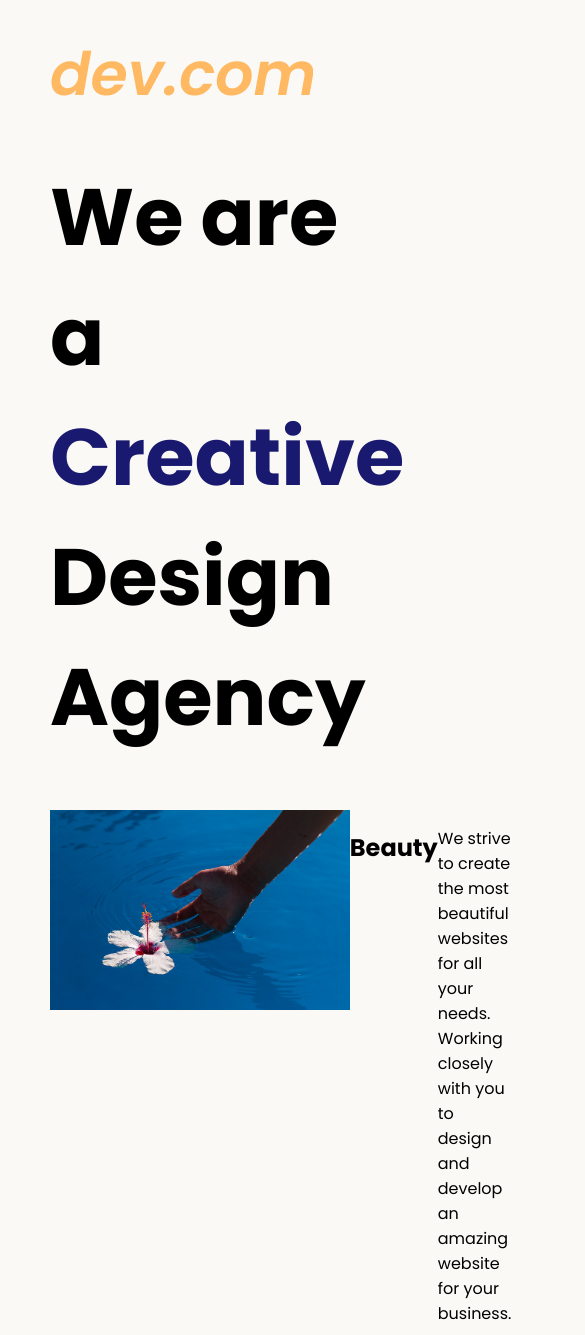
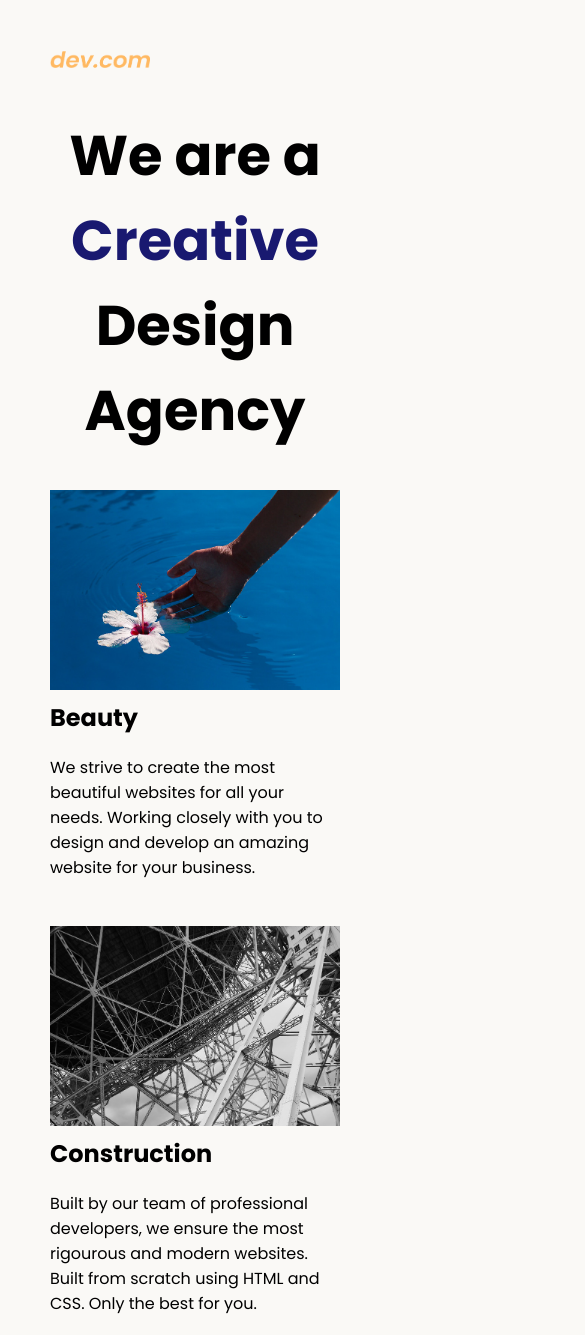
Before and after one commit to mohammedsalisu/Web-Design-Agency, a plain HTML site: page index.html in a window 390 px wide. Shown: the top 1335 px of the page, 585 px wide, since content can reach past the window. Drawn offline with Linux system fonts and the light colour scheme.

Commit message:
Add files via upload

```diff
--- a/style.css
+++ b/style.css
@@ -6,52 +6,62 @@ body {
   flex-direction: column;
   min-height: 95vh;
 }
-
 .main  {
   flex: 1;
-
-}
-
-.baba {
-  display: flex;
-}
-
-.card {
-  display: flex;
-  flex: 1;
-  margin: 0px 10px 0px 0px
-}
-
-.left {
-  margin-right: 100px;
-}
-
-span {
-  color: #191970;
-}
-
-.lt {
-  flex: 1;
-  margin: 0px 10px 0px 0px;
-}
-
-.rt {
-  flex: 1;
-  margin: 0px 10px 0px 0px;
 }
 
 h1 {
   font-size: 5rem;
 }
 
-
 footer {
   text-align: right;
   color: midnightblue;
-  margin: 0px;
 }
 
 .tile-image {
   height: 200px;
-  width: 300px;
+  float: left;
+  margin-right: 50px;
 }
+
+.card {
+  width: 45%;
+}
+
+.left {
+  float: left;
+}
+
+.right {
+  float: right;
+}
+
+.creative {
+  color: midnightblue;
+}
+
+@media (max-width: 680px) {
+  .logo {
+    width: 100px;
+  }
+
+ h1 {
+  font-size: 3.5rem;
+  text-align: center;
+ }
+
+ .card {
+   width: 100%;
+   display: block;
+   margin-bottom: 30px;
+
+ }
+
+ .card img {
+   margin-bottom: 10px;
+   width: 100%;
+   display: inline;
+   object-fit: cover;
+ }
+}
```
